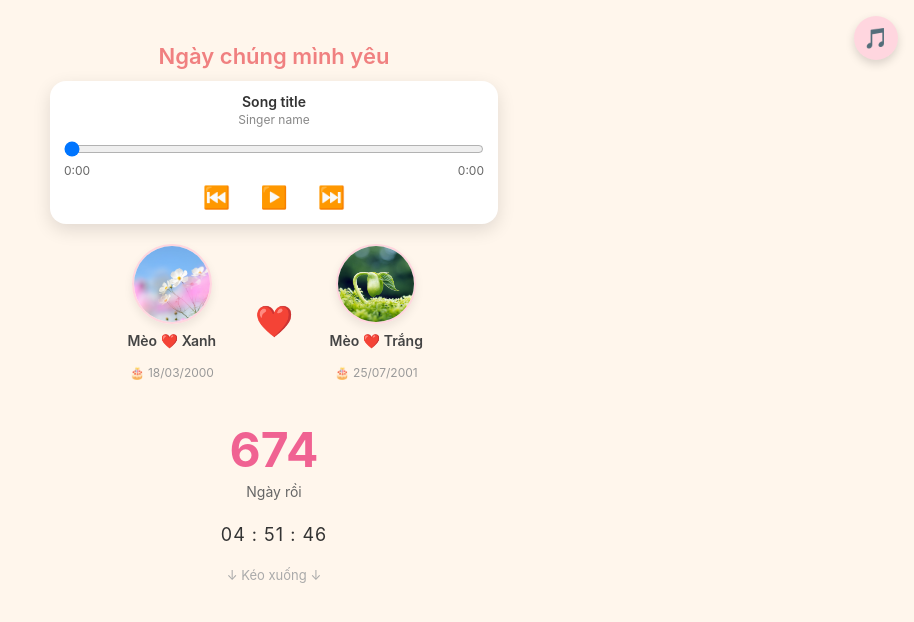
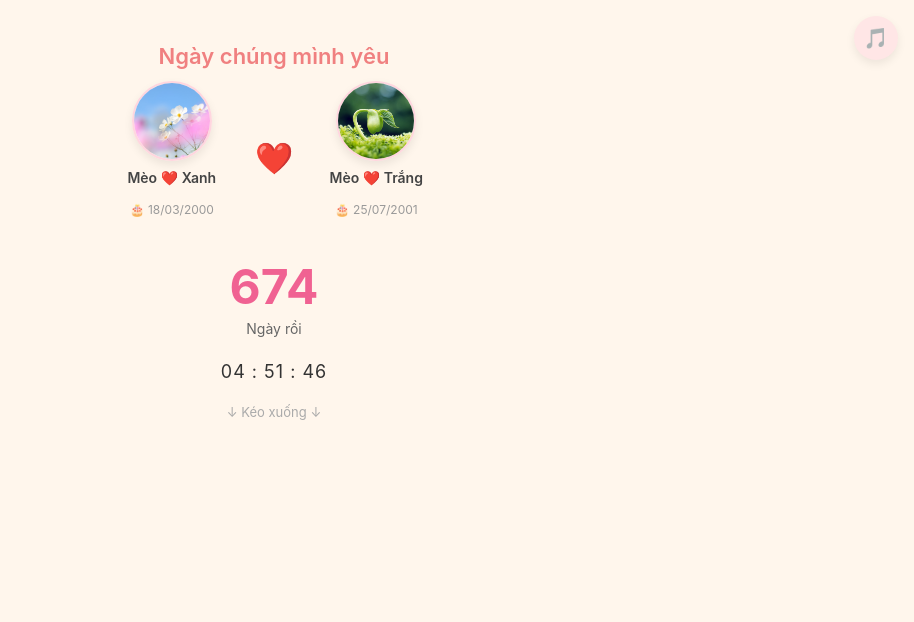
Before and after one commit to BUIHOANGDU/days-we-love, a plain HTML site: page index.html in a window 1280 px wide. Shown: the top 622 px of the page, without its empty margins (366-1280 px from the left). Drawn offline with Linux system fonts and the light colour scheme.

Commit message:
Update index.html

```diff
--- a/index.html
+++ b/index.html
@@ -9,39 +9,17 @@
 <body>
 
 <!-- NÚT BẬT / TẮT NHẠC -->
-<button id="musicToggle" class="music-btn">🎵</button>
+<button id="musicToggle" class="music-btn off">🎵</button>
 
 <!-- AUDIO -->
-<audio id="bgMusic"></audio>
+<audio id="bgMusic" loop></audio>
 
 <div class="container">
   <h1>Ngày chúng mình yêu</h1>
 
-  <!-- MUSIC BAR (NẰM NGAY DƯỚI TIÊU ĐỀ) -->
-  <div class="music-bar" id="musicBar">
-    <div class="music-info">
-      <div class="music-title" id="songTitle">Song title</div>
-      <div class="music-artist" id="songArtist">Singer name</div>
-    </div>
-
-    <input type="range" id="progress" value="0" min="0" step="1" />
-
-    <div class="time-row">
-      <span id="currentTime">0:00</span>
-      <span id="duration">0:00</span>
-    </div>
-
-    <div class="music-controls">
-      <button id="prevBtn">⏮️</button>
-      <button id="playBtn">▶️</button>
-      <button id="nextBtn">⏭️</button>
-    </div>
-  </div>
-
-  <!-- AVATARS -->
   <div class="avatars">
     <div class="person">
-      <img src="assets/avatar1.jpg" alt="Mèo Xanh">
+      <img src="assets/avatar1.jpg">
       <p class="name">Mèo ❤️ Xanh</p>
       <p class="dob">🎂 18/03/2000</p>
     </div>
@@ -49,25 +27,21 @@
     <div class="heart">❤️</div>
 
     <div class="person">
-      <img src="assets/avatar2.jpg" alt="Mèo Trắng">
+      <img src="assets/avatar2.jpg">
       <p class="name">Mèo ❤️ Trắng</p>
       <p class="dob">🎂 25/07/2001</p>
     </div>
   </div>
 
-  <!-- DAYS -->
   <div class="days">
     <span id="days">0</span>
     <p>Ngày rồi</p>
   </div>
 
-  <!-- TIME -->
   <div class="time" id="time">00 : 00 : 00</div>
-
   <div class="scroll-hint">↓ Kéo xuống ↓</div>
 </div>
 
-<!-- PHONG THƯ -->
 <div class="envelope-section">
   <div class="envelope">✉️</div>
   <p class="envelope-text">Có một điều muốn nói…</p>
```
